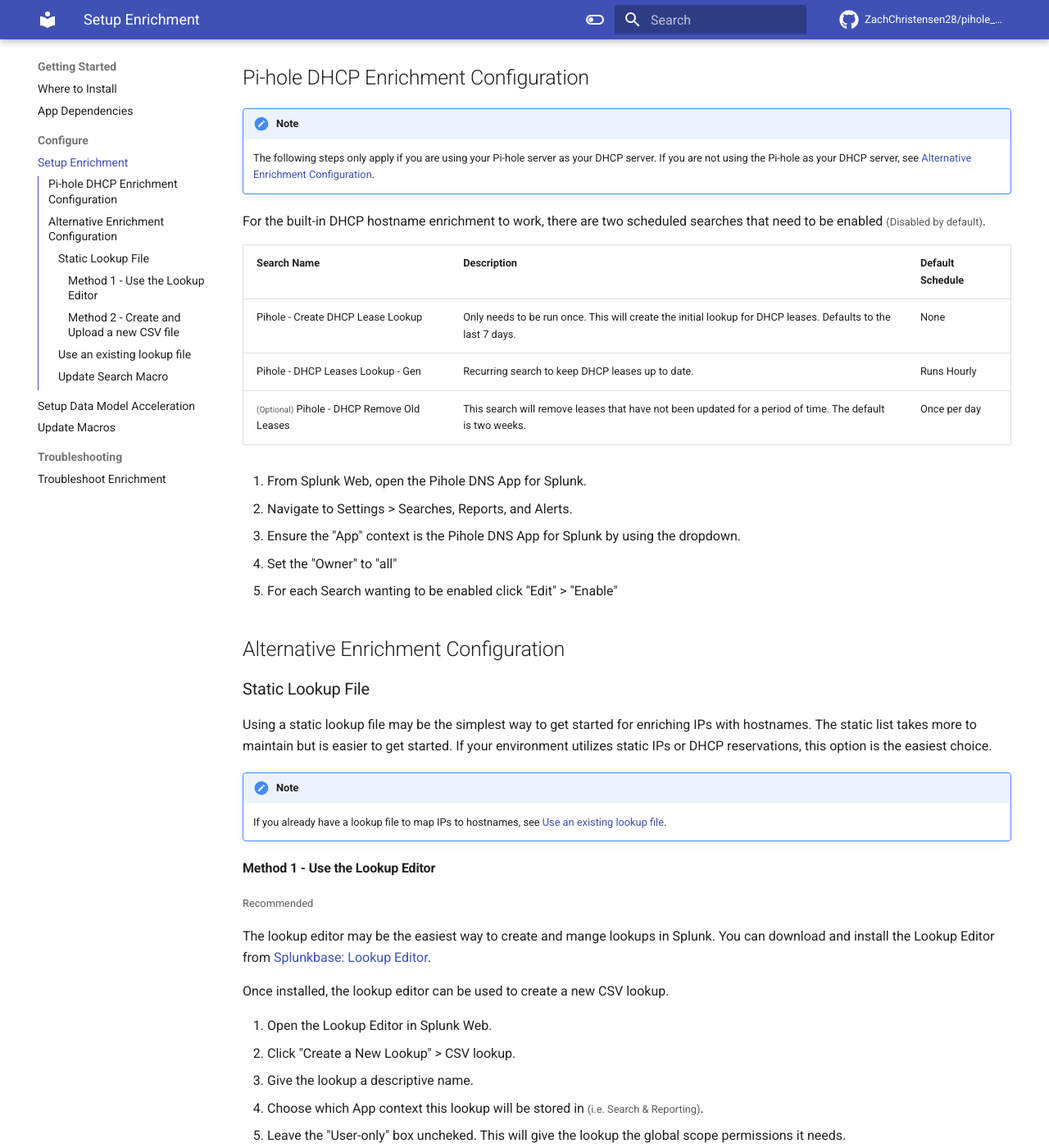
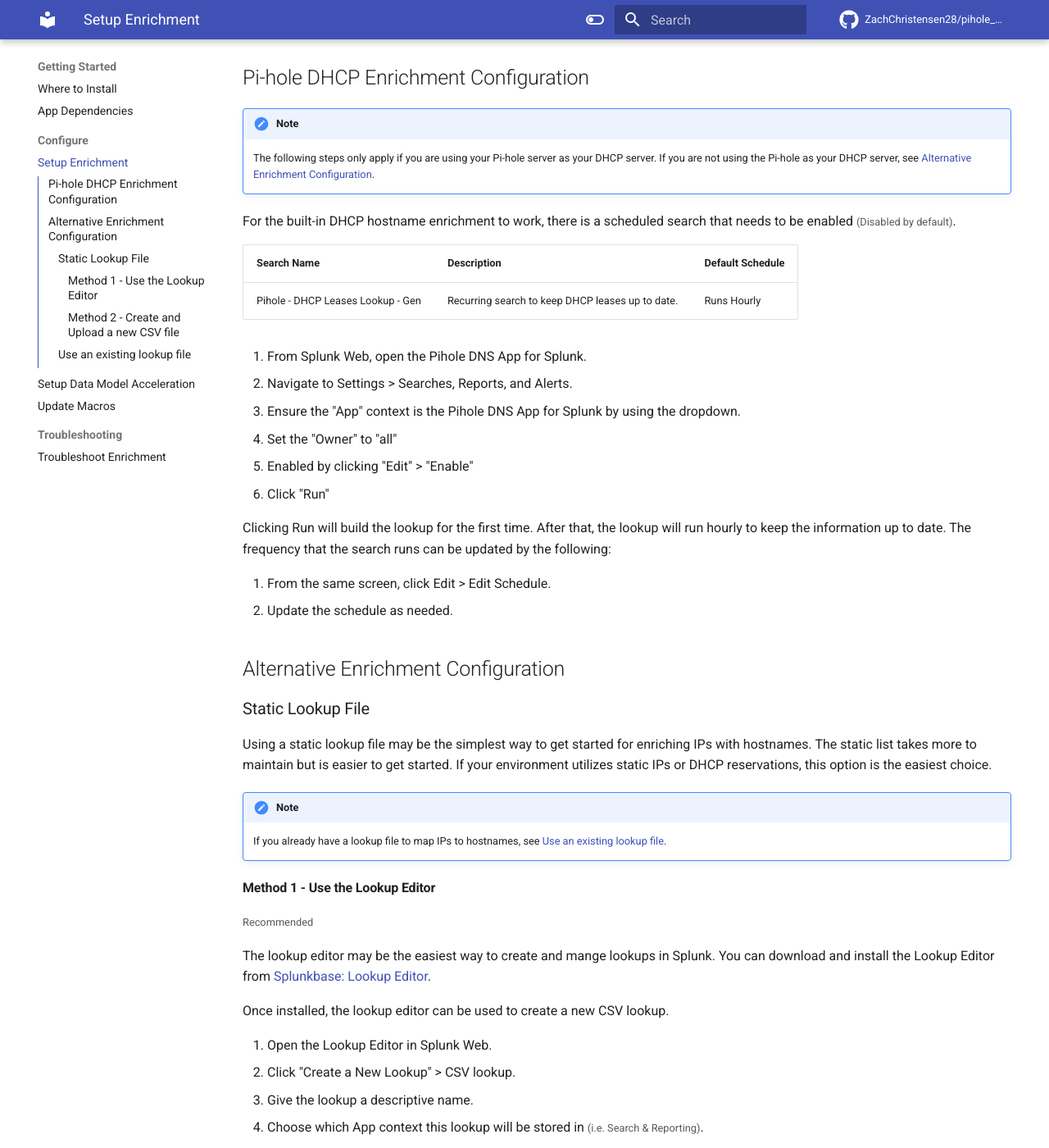
Before and after one commit to ZachChristensen28/splunk-pihole-app-documentation, an MkDocs documentation site: the page built from docs/getting-started/configure/configure-enrichment.md, in a window 1280 px wide and 1400 px high, scrolled down 367 px. Shown: the whole window at 82% size. Built offline with MkDocs 1.6.1 and Material for MkDocs 9.7.7, drawn with Linux system fonts in a browser that asks for light colours; comment, search, counter and statistics services are not loaded; some of the changed text lies outside the part shown.

Commit message:
Adding updated information for search macros

````diff
--- a/docs/getting-started/configure/configure-enrichment.md
+++ b/docs/getting-started/configure/configure-enrichment.md
@@ -11,19 +11,23 @@
 !!! note
     The following steps only apply if you are using your Pi-hole server as your DHCP server. If you are not using the Pi-hole as your DHCP server, see [Alternative Enrichment Configuration](#alternative-enrichment-configuration).
 
-For the built-in DHCP hostname enrichment to work, there are two scheduled searches that need to be enabled <small>(Disabled by default)</small>.
+For the built-in DHCP hostname enrichment to work, there is a scheduled search that needs to be enabled <small>(Disabled by default)</small>.
 
 Search Name | Description | Default Schedule
 ----------- | ----------- | ----------------
-Pihole - Create DHCP Lease Lookup | Only needs to be run once. This will create the initial lookup for DHCP leases. Defaults to the last 7 days. | None
 Pihole - DHCP Leases Lookup - Gen | Recurring search to keep DHCP leases up to date. | Runs Hourly
-<small>(Optional)</small> Pihole - DHCP Remove Old Leases | This search will remove leases that have not been updated for a period of time. The default is two weeks. | Once per day
 
 1. From Splunk Web, open the Pihole DNS App for Splunk.
 1. Navigate to Settings > Searches, Reports, and Alerts.
 1. Ensure the "App" context is the Pihole DNS App for Splunk by using the dropdown.
 1. Set the "Owner" to "all"
-1. For each Search wanting to be enabled click "Edit" > "Enable"
+1. Enabled by clicking "Edit" > "Enable"
+1. Click "Run"
+
+Clicking Run will build the lookup for the first time. After that, the lookup will run hourly to keep the information up to date. The frequency that the search runs can be updated by the following:
+
+1. From the same screen, click Edit > Edit Schedule.
+1. Update the schedule as needed.
 
 ## Alternative Enrichment Configuration
 
@@ -49,12 +53,13 @@
 1. Leave the "User-only" box uncheked. This will give the lookup the global scope permissions it needs.
 1. Create column headers (row 1). This app uses the following for the CSV header, however, any field names can be used.
 
+    <small>Recommended Headers</small>
     ```text
     dest_nt_host,dest_ip,dest_mac
     ```
 
 1. Populate the remaing rows with the IP and host information.
-1. Once saved, move on to [Update Search Macro](#update-search-macro).
+1. Once saved, move on to [Update Lookup Macros](../configure-macros/#update-lookup-macros).
 
 #### Method 2 - Create and Upload a new CSV file
 
@@ -79,7 +85,7 @@
 1. Modify the permissions for the file by clicking "Permissions."
 1. Select "All apps (system)" from the two radio options.
 1. Check "Read" permissions for Everyone. Write permissions can be given as needed (typically set to admin & power).
-1. After saving, move to [Update Search Macro](#update-search-macro).
+1. After saving, move to [Update Lookup Macros](../configure-macros/#update-lookup-macros).
 
 ### Use an existing lookup file
 
@@ -89,28 +95,4 @@
 1. Users are able to read the lookup file.
 1. If you are using a lookup file and a lookup definition, also ensure the lookup definition has the same permissions as above.
 
-Once verified the correct permissions are set, see [Update Search Macro](#update-search-macro).
-
-### Update Search Macro
-
-Once you have a lookup file conatined with IP and hostname information, the default search macro must be updated for automatic enrichment.
-
-1. Open the Pihole DNS app for Splunk.
-1. Navigate to Settings > Advanced Search > Search macros.
-
-    ??? question "Not seeing any results"
-        If no results are found, be sure that the "App" context is set to the Pihole DNS app, owner is set to "Any", and choose "Created in the App" from the remaining drop-down.
-
-1. Click "pihole_enrich_hostname(1)". This opens up the editor page.
-1. Modify the fields contained by "< >" with the correct values:
-
-    ```text
-    lookup <your_lookup.csv> <your_ip_field> as "$ip_field$" OUTPUTNEW <your_hostname_field> as Hostname
-    ```
-
-    ???+ tip "Example"
-        ```text
-        lookup pihole_lookup.csv client_ip as "$ip_field$" OUTPUTNEW client_name as Hostname
-        ```
-
-1. After saving, navigate back to the Pihole DNS app and you should now see the "Hostname" field being populated. If not, see [Troubleshooting Enrichment](../troubleshooting/troubleshoot-enrichment.md).
+Once verified the correct permissions are set, see [Update Lookup Macros](../configure-macros/#update-lookup-macros).
--- a/mkdocs.yml
+++ b/mkdocs.yml
@@ -17,6 +17,8 @@
   - admonition
   - pymdownx.details
   - pymdownx.superfences
+  - abbr
+  - pymdownx.snippets
 
 theme:
   name: material
@@ -53,5 +55,6 @@
       - Troubleshooting:
           - 'Troubleshoot Enrichment': getting-started/troubleshooting/troubleshoot-enrichment.md
   - Reference:
+      - 'Search Macros Used': reference/reference-macros.md
       - Changelog:
           - Releases: reference/releases/index.md
````
Also changed, not shown: other parts of docs/getting-started/configure/configure-enrichment.md (+1 -0 lines), docs/getting-started/configure/configure-dma.md (+3 -1 lines), docs/getting-started/configure/configure-macros.md (+45 -10 lines), docs/index.md (+1 -1 lines), docs/reference/reference-macros.md (added, +17 -0 lines), docs/reference/releases/index.md (+8 -0 lines), includes/abbreviations.md (added, +1 -0 lines).
